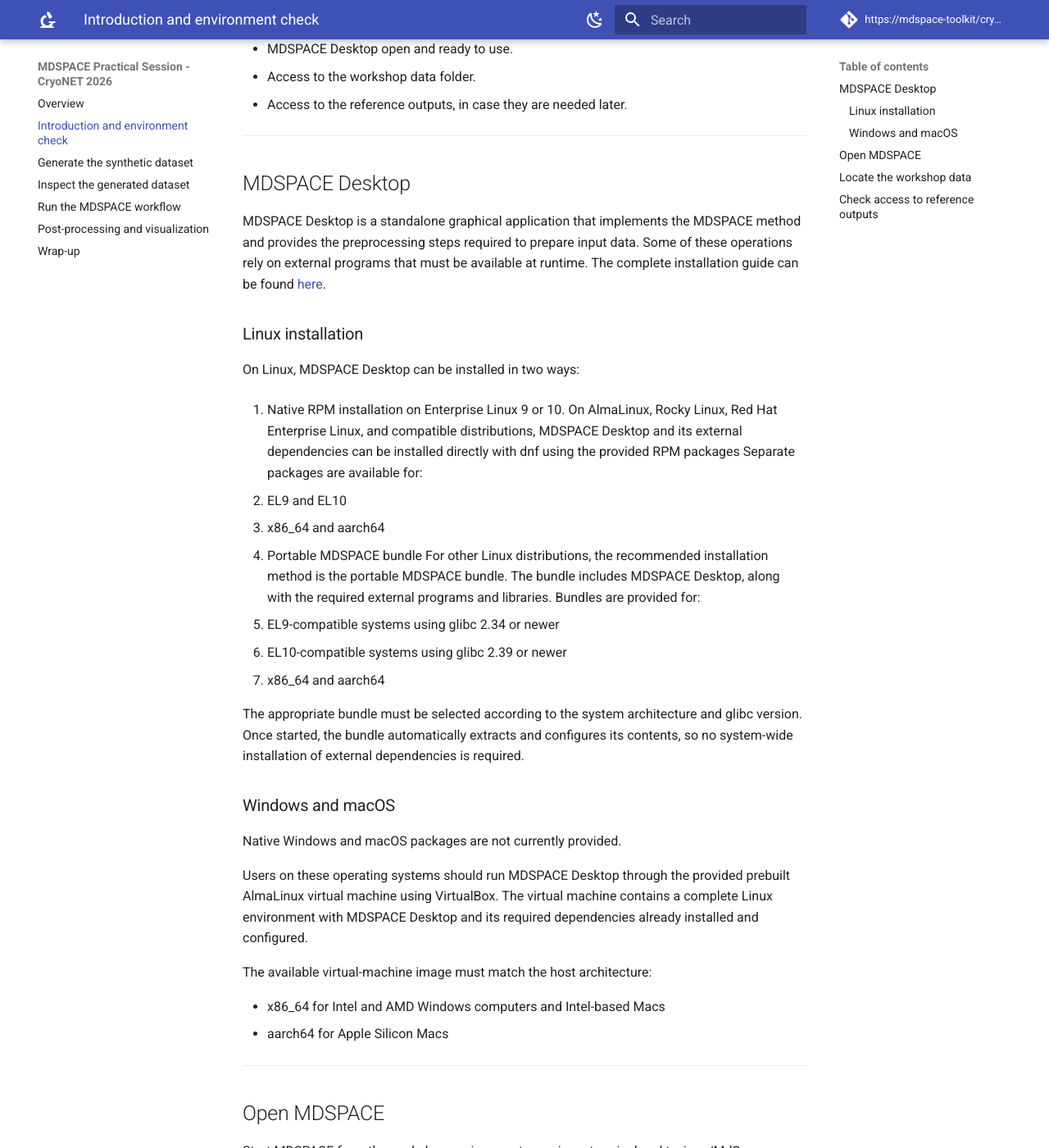
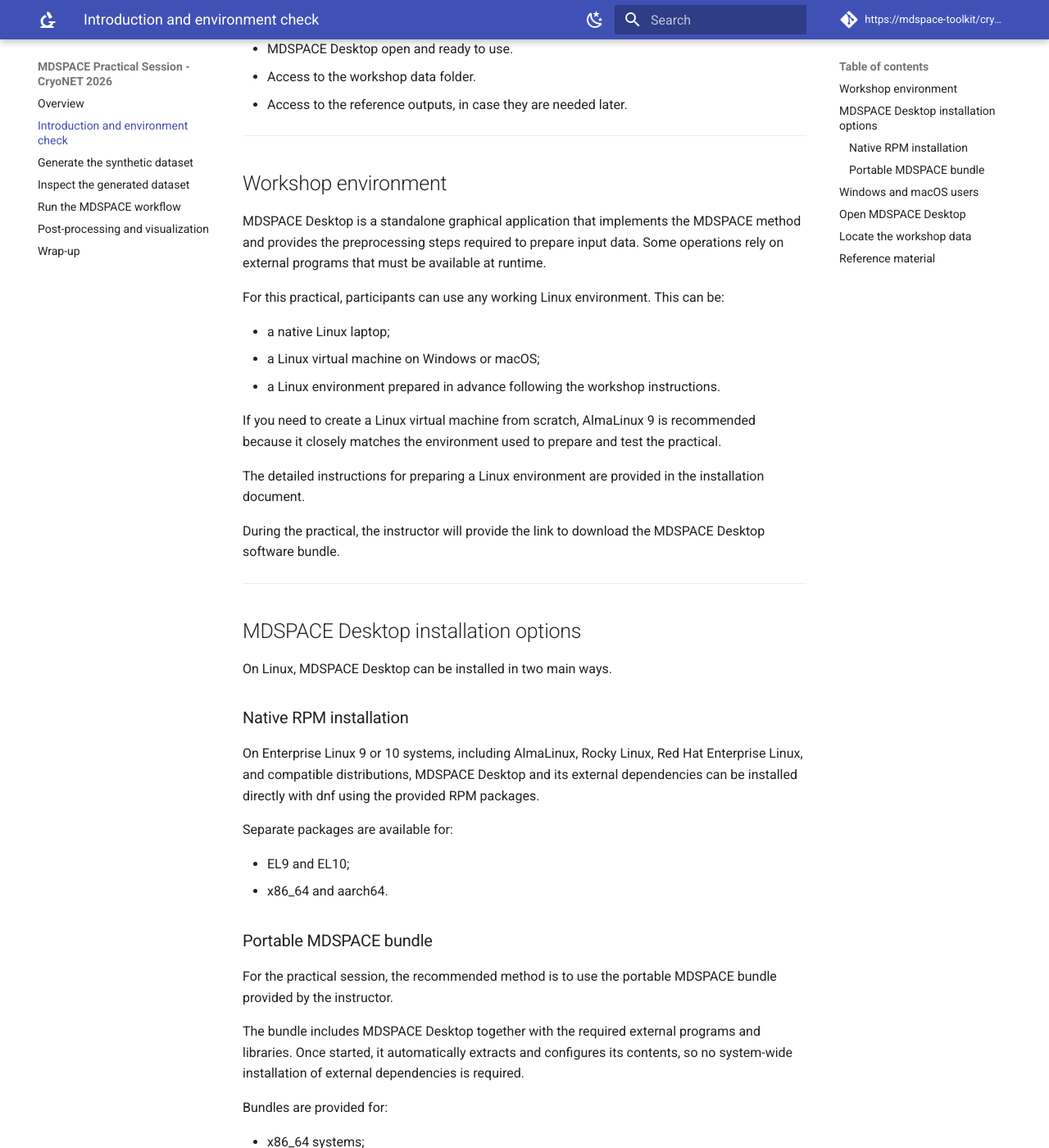
Before and after one commit to MDSPACE-toolkit/cryonet-2026-mdspace-practical, an MkDocs documentation site: the page built from docs/01-environment-check.md, in a window 1280 px wide and 1400 px high, scrolled down 241 px. Shown: the whole window at 82% size. Built offline with MkDocs 1.6.1 and Material for MkDocs 9.7.7, drawn with Linux system fonts in a browser that asks for light colours; comment, search, counter and statistics services are not loaded; some of the changed text lies outside the part shown.

Commit message:
[feat] update installation instructions

```diff
--- a/docs/01-environment-check.md
+++ b/docs/01-environment-check.md
@@ -1,6 +1,6 @@
 # Introduction and environment check
 
-The goal of this first step is to ensure everyone can access the workshop environment, open MDSPACE Desktop, and locate the required files for the practical.
+The goal of this first step is to ensure that everyone can access a working Linux environment, start MDSPACE Desktop, and locate the files required for the practical.
 
 At the end of this section, you should have:
 
@@ -10,54 +10,98 @@ At the end of this section, you should have:
 
 ---
 
-## MDSPACE Desktop
+## Workshop environment
 
-MDSPACE Desktop is a standalone graphical application that implements the MDSPACE method and provides the preprocessing steps required to prepare input data. Some of these operations rely on external programs that must be available at runtime. The complete installation guide can be found [here](assets/installation.pdf).
+MDSPACE Desktop is a standalone graphical application that implements the MDSPACE method and provides the preprocessing steps required to prepare input data. Some operations rely on external programs that must be available at runtime.
 
-### Linux installation
+For this practical, participants can use any working Linux environment. This can be:
 
-On Linux, MDSPACE Desktop can be installed in two ways:
+- a native Linux laptop;
+- a Linux virtual machine on Windows or macOS;
+- a Linux environment prepared in advance following the workshop instructions.
 
-1. Native RPM installation on Enterprise Linux 9 or 10.
-   On AlmaLinux, Rocky Linux, Red Hat Enterprise Linux, and compatible distributions, MDSPACE Desktop and its external dependencies can be installed directly with dnf using the provided RPM packages     Separate packages are available for:
+If you need to create a Linux virtual machine from scratch, AlmaLinux 9 is recommended because it closely matches the environment used to prepare and test the practical.
 
-   * EL9 and EL10
-   * x86_64 and aarch64
+The detailed instructions for preparing a Linux environment are provided in the installation document.
 
-2. Portable MDSPACE bundle
-   For other Linux distributions, the recommended installation method is the portable MDSPACE bundle. The bundle includes MDSPACE Desktop, along with the required external programs and libraries.
-   Bundles are provided for:
+During the practical, the instructor will provide the link to download the MDSPACE Desktop software bundle.
 
-   * EL9-compatible systems using glibc 2.34 or newer
-   * EL10-compatible systems using glibc 2.39 or newer
-   *  x86_64 and aarch64
+---
 
-   The appropriate bundle must be selected according to the system architecture and glibc version. Once started, the bundle automatically extracts and configures its contents, so no system-wide installation of external dependencies is required.
+## MDSPACE Desktop installation options
 
-### Windows and macOS
+On Linux, MDSPACE Desktop can be installed in two main ways.
+
+### Native RPM installation
+
+On Enterprise Linux 9 or 10 systems, including AlmaLinux, Rocky Linux, Red Hat Enterprise Linux, and compatible distributions, MDSPACE Desktop and its external dependencies can be installed directly with dnf using the provided RPM packages.
+
+Separate packages are available for:
+
+- EL9 and EL10;
+- x86_64 and aarch64.
+
+### Portable MDSPACE bundle
+
+For the practical session, the recommended method is to use the portable MDSPACE bundle provided by the instructor.
+
+The bundle includes MDSPACE Desktop together with the required external programs and libraries. Once started, it automatically extracts and configures its contents, so no system-wide installation of external dependencies is required.
+
+Bundles are provided for:
+
+- x86_64 systems;
+- aarch64 / ARM64 systems.
+
+The appropriate bundle must be selected according to the system architecture.
+
+---
+
+## Windows and macOS users
 
 Native Windows and macOS packages are not currently provided.
 
-Users on these operating systems should run MDSPACE Desktop through the provided prebuilt AlmaLinux virtual machine using VirtualBox. The virtual machine contains a complete Linux environment with MDSPACE Desktop and its required dependencies already installed and configured.
+Participants using Windows or macOS should run MDSPACE Desktop inside a Linux virtual machine. The virtual machine should be prepared before the practical, following the installation document.
 
-The available virtual-machine image must match the host architecture:
+The virtual-machine architecture must match the host architecture:
 
-* x86_64 for Intel and AMD Windows computers and Intel-based Macs
-* aarch64 for Apple Silicon Macs
+- x86_64 for Intel and AMD Windows computers and Intel-based Macs;
+- aarch64 / ARM64 for Apple Silicon Macs.
+
+During the practical, the instructor will provide the MDSPACE Desktop bundle to run inside the Linux virtual machine.
 
 ---
 
-## Open MDSPACE
+## Open MDSPACE Desktop
 
-Start MDSPACE from the workshop environment, opening a terminal and typing ./MdSpace-Desktop-bundle-x86_64.run.
+Open a terminal in the workshop environment and move to the folder containing the MDSPACE Desktop bundle.
 
-If the command fails or MDSPACE does not start, check that you are in the correct directory and that the file is executable. You can make the file executable by running chmod +x ./MdSpace-Desktop-bundle-x86_64.run. If issues persist, notify the instructor for assistance.
+For an x86_64 system, start MDSPACE Desktop with:
 
-After opening the software, check that the main window appears correctly and that the graphical interface is responsive. You should be able to identify the main areas of the interface.
+`./MdSpace-Desktop-bundle-x86_64.run`
 
-MDSPACE follows a Multiple Document Interface (MDI) design: several internal windows can be opened at the same time and arranged according to the user’s preferences.
+For an aarch64 / ARM64 system, use the corresponding aarch64 bundle:
 
-The layout can be adjusted using the View menu, and the font can be increased in the Accessibility menu.
+`./MdSpace-Desktop-bundle-aarch64.run`
+
+If the command fails, check that you are in the correct directory and that the file is executable.
+
+For x86_64:
+
+`chmod +x ./MdSpace-Desktop-bundle-x86_64.run`
+
+For aarch64 / ARM64:
+
+`chmod +x ./MdSpace-Desktop-bundle-aarch64.run`
+
+Then run the bundle again.
+
+If MDSPACE Desktop still does not start, notify the instructor.
+
+After opening the software, check that the main window appears correctly and that the graphical interface is responsive.
+
+MDSPACE Desktop follows a Multiple Document Interface (MDI) design. Several internal windows can be opened simultaneously and arranged according to the user’s preferences.
+
+The layout can be adjusted using the View menu. The font size can be increased using the Accessibility menu.
 
 Dock widgets can also be rearranged freely. They can be kept inside the main window, moved to another docking area, or floated as independent panels.
 
@@ -65,26 +109,35 @@ Dock widgets can also be rearranged freely. They can be kept inside the main win
 
 ## Locate the workshop data
 
-The workshop data folder contains the files required for the practical.
+The workshop data folder contains the files required for the practical. It should be located alongside the MDSPACE bundle or in the folder indicated by the instructor.
 
-You should be able to locate this folder alongside the MDSPACE bundle.
+The main resources are:
 
-| Resource          | Purpose                                                                                                                     |
-| ----------------- | --------------------------------------------------------------------------------------------------------------------------- |
-| Data              | The structure used to generate the synthetic cryo-EM-like dataset and the structure used to initialize the MDSPACE workflow |
-| Reference dataset | Precomputed dataset of 500 images                                                                                           |
-| Reference outputs | Precomputed results used for comparison and fallback (optimized parameters)                                                 |
+| Resource          | Purpose                                                                                                     |
+| ----------------- | ----------------------------------------------------------------------------------------------------------- |
+| Data              | Input structures used to generate the synthetic cryo-EM-like dataset and to initialize the MDSPACE workflow |
+| Reference dataset | Precomputed dataset of 500 images                                                                           |
+| Reference outputs | Precomputed MDSPACE results used for comparison and as a fallback if a live run fails or takes too long     |
 
 ---
 
-## Check access to reference outputs
+## Reference material
 
-Reference outputs are provided so that all participants can continue the practical even if a live run fails or takes longer than expected.
+Reference material is provided so that all participants can continue the practical even if a live run fails or takes longer than expected.
 
-The reference material can be downloaded [here](https://gallois.cc/assets/cryonet/cryonet-2026.tar.gz) and includes:
+The reference material can be downloaded [here](https://gallois.cc/assets/cryonet/cryonet-2026.tar.gz).
 
-- A precomputed synthetic dataset.
-- A completed MDSPACE analysis.
-- Post-processing Python code.
+It includes:
 
-The completed MDSPACE analysis can be opened by dragging the folder inside the MDSPACE interface. If a live run fails or takes longer than expected, use the provided reference outputs to continue the practical. Simply open the relevant reference analysis by dragging its folder into the MDSPACE interface, then follow the remaining steps in the practical using the data from the reference analysis as you would with your own results.
+- a precomputed synthetic dataset;
+- a completed MDSPACE analysis;
+- post-processing Python code.
+
+The structures used in the practical can also be downloaded from the RCSB PDB:
+
+- [6RAF](https://files.rcsb.org/download/6RAF.pdb)
+- [6RAH](https://files.rcsb.org/download/6RAH.pdb)
+
+The completed MDSPACE analysis can be opened by dragging the corresponding analysis folder into the MDSPACE Desktop interface.
+
+If a live run fails or takes longer than expected, use the provided reference outputs to continue the practical. Open the relevant reference analysis by dragging its folder into MDSPACE Desktop, then follow the remaining steps using the reference analysis as you would use your own results.
```
